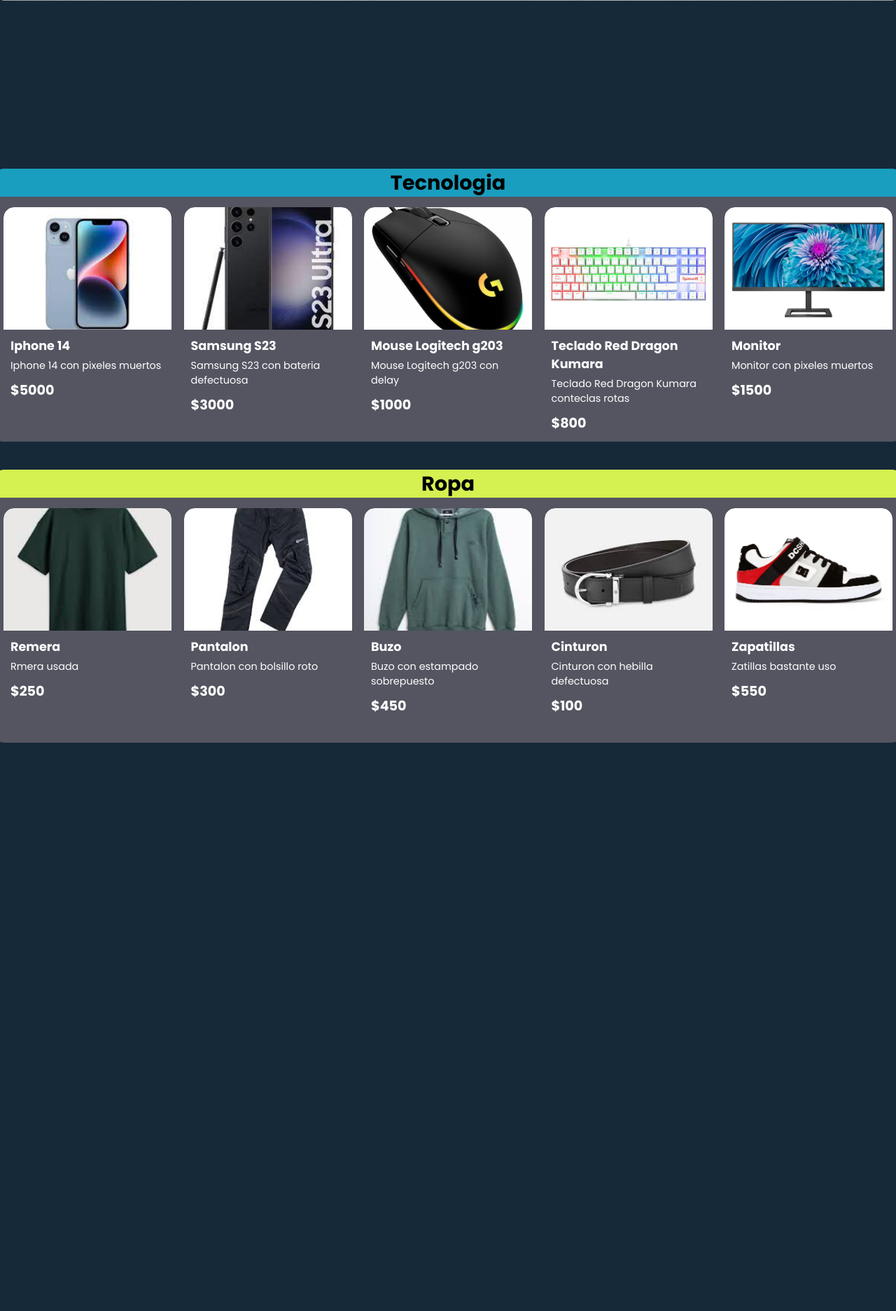
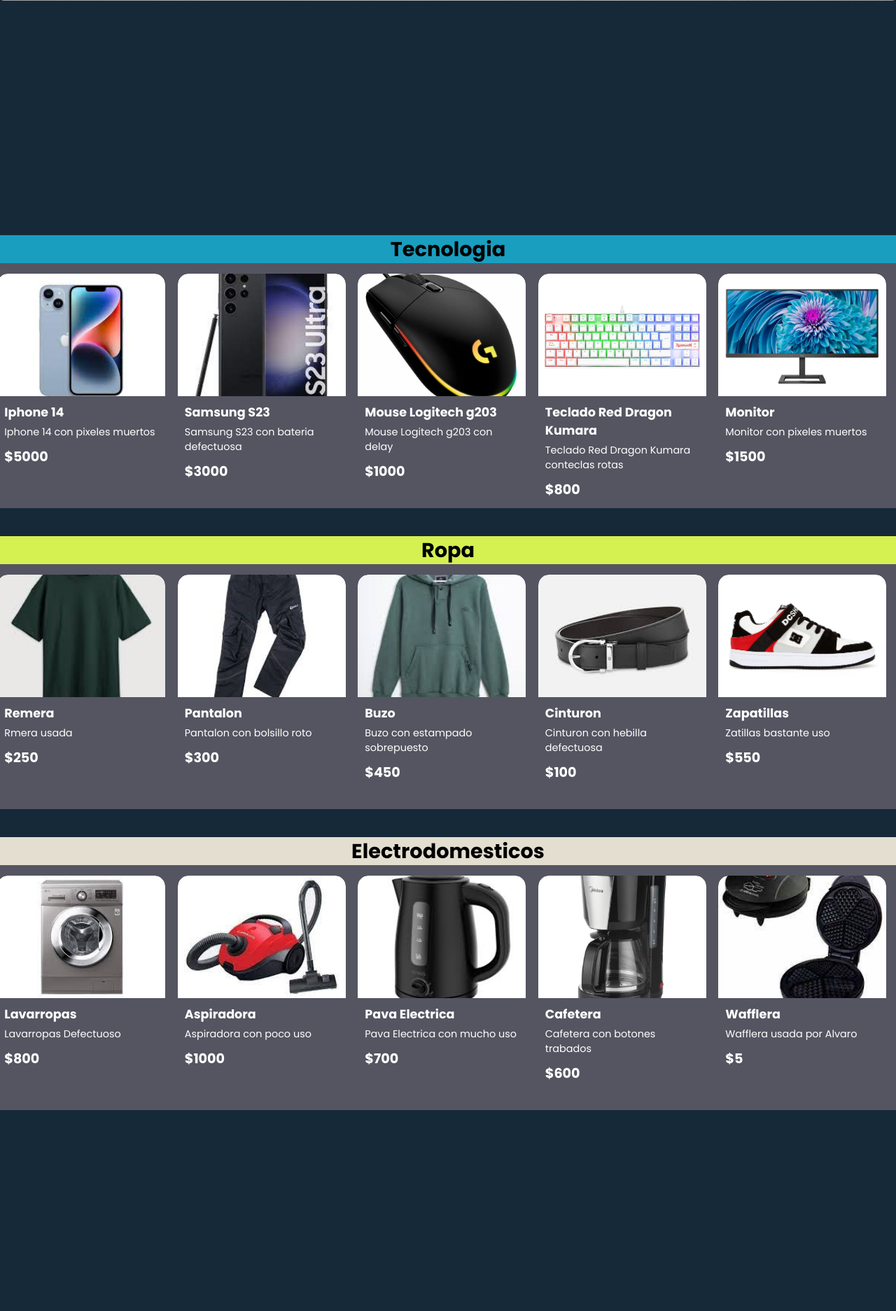
Before and after one commit to ATREUSR/Proyecto-2023, a PHP site: page /Pagina-inicial.html in a window 1280 px wide. Shown: the part 589-2462 px from the top of the page at 70% size. Before the commit the page ends 1650 px from the top, so only its background shows below. Run offline with PHP 8.4, Linux system fonts and the light colour scheme.

Commit message:
feat: last section | fix: div order

```diff
--- a/Frontend/Pagina-inicial/Pagina-inicial.css
+++ b/Frontend/Pagina-inicial/Pagina-inicial.css
@@ -22,7 +22,7 @@ header {
 }
 
 body{
-    height: 265vh;
+    height: 330vh;
     display: flex;
     justify-content: center;
     align-items: center;
@@ -179,11 +179,11 @@ body{
 
 .sections {
     position: relative;
-    top: 150px;
+    top: 200px;
     display: flex;
-    justify-content: center;
+    flex-direction: column;
+    align-items: center;
     padding-top: 20px;
-    justify-content: space-between;
     background-color: #162938;
 }
 
@@ -193,7 +193,7 @@ body{
     margin-top: 20px;
     margin-bottom: 20px;
     flex: 0 0 auto;
-    width: 1300px;
+    width: 100%;
     border-radius: 15px;
     overflow: hidden;
 }
@@ -211,6 +211,16 @@ body{
 .section-title-2 {
     height: 40px;
     background: #d5f051;
+    text-align: center;
+    border-radius: 15px 15px 0 0;
+    line-height: 40px;
+    font-size: 1.2rem;
+    font-weight: bold;
+}
+
+.section-title-3 {
+    height: 40px;
+    background: #e3decf;
     text-align: center;
     border-radius: 15px 15px 0 0;
     line-height: 40px;
--- a/Frontend/Pagina-inicial/Pagina-inicial.html
+++ b/Frontend/Pagina-inicial/Pagina-inicial.html
@@ -54,6 +54,7 @@
     </div>
 
      <div class="sections">
+
       <div class="section">
         <div class="section-title">
           <h2>Tecnologia</h2>
@@ -120,6 +121,7 @@
                 <h3>Monitor</h3>
                 <p>Monitor con pixeles muertos</p>
                 <h3>$1500</h3>
+              </div>
             </div>
          </div>
        </div>
@@ -197,6 +199,79 @@
        </div>
       </div>
 
+      <div class="section">
+        <div class="section-title-3">
+          <h2>Electrodomesticos</h2>
+        </div>
+        <div class="section-container">
+          <div class="item-container">
+            <div class="item-img-container">
+              <img src="Imagenes-Pagina-inicial//Lavarropas.jpg" alt="">
+            </div>
+            <div class="item-description-container">
+              <div class="item-description">
+                <h3>Lavarropas</h3>
+                <p>Lavarropas Defectuoso</p>
+                <h3>$800</h3>
+              </div>
+            </div>
+          </div>
+
+          <div class="item-container">
+            <div class="item-img-container">
+              <img src="Imagenes-Pagina-inicial/Aspiradora.jpg" alt="">
+            </div>
+            <div class="item-description-container">
+              <div class="item-description">
+                <h3>Aspiradora</h3>
+                <p>Aspiradora con poco uso</p>
+                <h3>$1000</h3>
+              </div>
+            </div>
+          </div>
+
+          <div class="item-container">
+            <div class="item-img-container">
+              <img src="Imagenes-Pagina-inicial/Pava_electrica.jpg" alt="">
+            </div>
+            <div class="item-description-container">
+              <div class="item-description">
+                <h3>Pava Electrica</h3>
+                <p>Pava Electrica con mucho uso</p>
+                <h3>$700</h3>
+              </div>
+            </div>
+          </div>
+
+          <div class="item-container">
+            <div class="item-img-container">
+              <img src="Imagenes-Pagina-inicial/Cafetera.jpg" alt="">
+            </div>
+            <div class="item-description-container">
+              <div class="item-description">
+                <h3>Cafetera</h3>
+                <p>Cafetera con botones trabados</p>
+                <h3>$600</h3>
+              </div>
+            </div>
+          </div>
+
+          <div class="item-container">
+            <div class="item-img-container">
+              <img src="Imagenes-Pagina-inicial/Wafflera.jpg" alt="">
+            </div>
+            <div class="item-description-container">
+              <div class="item-description">
+                <h3>Wafflera</h3>
+                <p>Wafflera usada por Alvaro</p>
+                <h3>$5</h3>
+              </div>
+            </div>
+          </div>
+       </div>
+    </div>
+  </div>
+
   <script src="Pagina-inicial.js"></script>
   <script type="module" src="https://unpkg.com/ionicons@7.1.0/dist/ionicons/ionicons.esm.js"></script>
   <script nomodule src="https://unpkg.com/ionicons@7.1.0/dist/ionicons/ionicons.js"></script>
```
Also changed, not shown: Frontend/Pagina-inicial/Imagenes-Pagina-inicial/Aspiradora.jpg (added), Frontend/Pagina-inicial/Imagenes-Pagina-inicial/Cafetera.jpg (added), Frontend/Pagina-inicial/Imagenes-Pagina-inicial/Lavarropas.jpg (added), Frontend/Pagina-inicial/Imagenes-Pagina-inicial/Pava_electrica.jpg (added), Frontend/Pagina-inicial/Imagenes-Pagina-inicial/Wafflera.jpg (added). Lines whose indentation alone changed are shown as unchanged.
